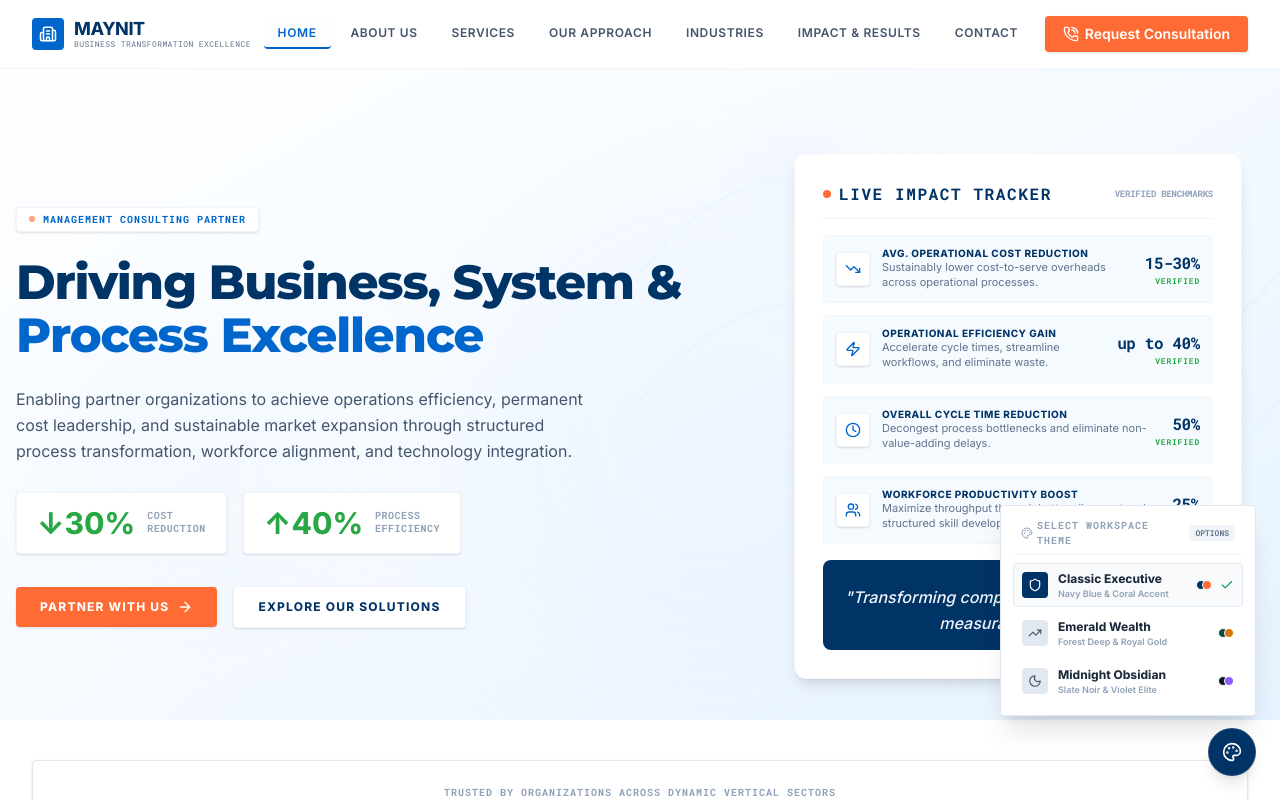
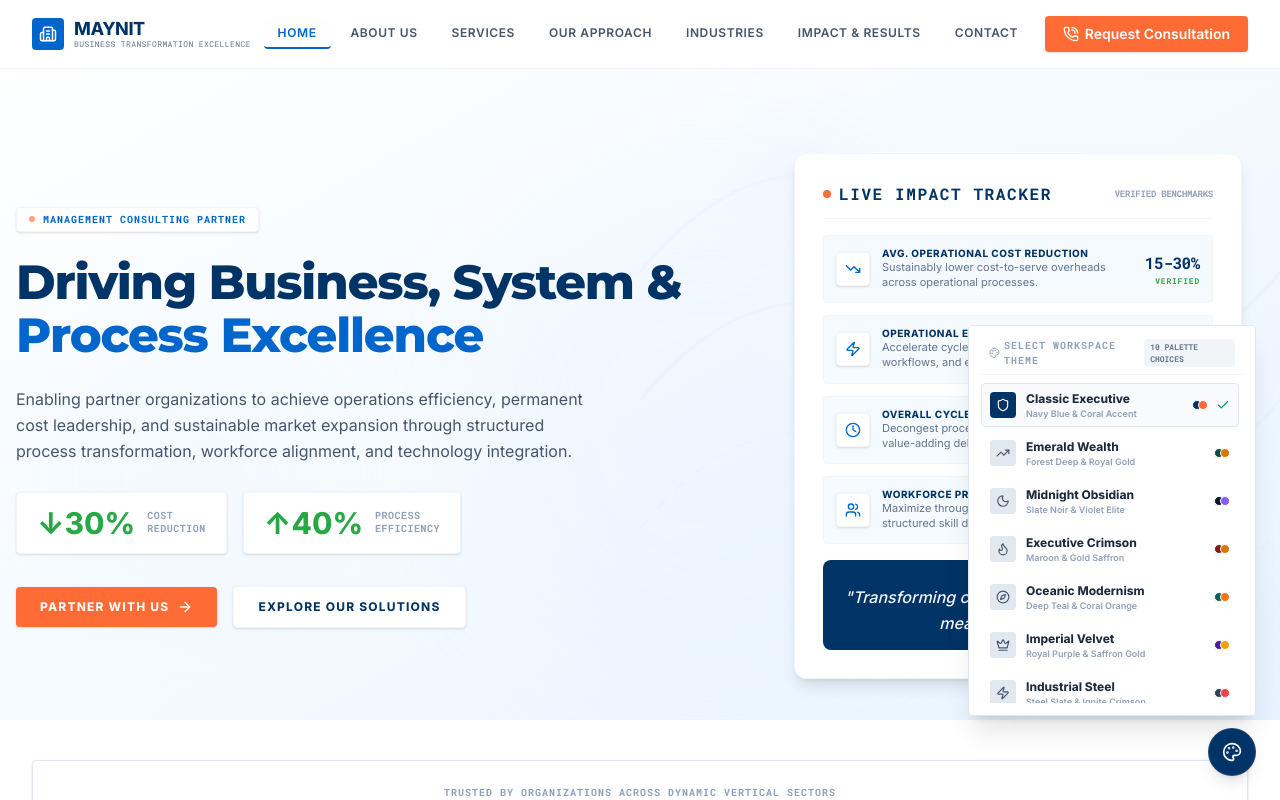
Before and after one commit to devansh-kaila-006/Website, a React (Vite) app: page / in a window 1280 px wide. Both pictures are taken after a click on the button "Toggle Brand Themes". Shown: the top 800 px of the page. Built offline with nearby package versions, Linux system fonts and the light colour scheme.

Commit message:
feat: add multiple color themes to ThemeSelector
Introduce seven new professional color themes including Crimson, Oceanic, Imperial, and Corporate to enhance visual customization for Maynit's branding. Updated the theme selection component to support these new color variables and UI configurations.

```diff
--- a/src/components/ThemeSelector.tsx
+++ b/src/components/ThemeSelector.tsx
@@ -1,5 +1,5 @@
 import { useState, useRef, useEffect } from 'react';
-import { Palette, Check, Shield, TrendingUp, Moon } from 'lucide-react';
+import { Palette, Check, Shield, TrendingUp, Moon, Flame, Compass, Crown, Zap, Activity, Briefcase, Snowflake } from 'lucide-react';
 import { motion, AnimatePresence } from 'motion/react';
 
 interface ThemeSelectorProps {
@@ -43,6 +43,55 @@ export default function ThemeSelector({ currentTheme, onThemeChange }: ThemeSele
       description: 'Slate Noir & Violet Elite',
       icon: Moon,
       colors: ['bg-[#0F172A]', 'bg-[#8B5CF6]']
+    },
+    {
+      id: 'crimson',
+      name: 'Executive Crimson',
+      description: 'Maroon & Gold Saffron',
+      icon: Flame,
+      colors: ['bg-[#7F1D1D]', 'bg-[#D97706]']
+    },
+    {
+      id: 'oceanic',
+      name: 'Oceanic Modernism',
+      description: 'Deep Teal & Coral Orange',
+      icon: Compass,
+      colors: ['bg-[#115E59]', 'bg-[#F97316]']
+    },
+    {
+      id: 'imperial',
+      name: 'Imperial Velvet',
+      description: 'Royal Purple & Saffron Gold',
+      icon: Crown,
+      colors: ['bg-[#4C1D95]', 'bg-[#F59E0B]']
+    },
+    {
+      id: 'steel',
+      name: 'Industrial Steel',
+      description: 'Steel Slate & Ignite Crimson',
+      icon: Zap,
+      colors: ['bg-[#334155]', 'bg-[#EF4444]']
+    },
+    {
+      id: 'forest',
+      name: 'Tactical Forest',
+      description: 'Spruce Pine & Sandstone Gold',
+      icon: Activity,
+      colors: ['bg-[#14532D]', 'bg-[#EAB308]']
+    },
+    {
+      id: 'corporate',
+      name: 'Silicon Enterprise',
+      description: 'Enterprise Royal & Cyber Cyan',
+      icon: Briefcase,
+      colors: ['bg-[#1E3A8A]', 'bg-[#06B6D4]']
+    },
+    {
+      id: 'nordic',
+      name: 'Nordic Winter Rose',
+      description: 'Deep Indigo & Arctic Rose',
+      icon: Snowflake,
+      colors: ['bg-[#1E1B4B]', 'bg-[#FB7185]']
     }
   ];
 
@@ -55,7 +104,7 @@ export default function ThemeSelector({ currentTheme, onThemeChange }: ThemeSele
             animate={{ opacity: 1, y: 0, scale: 1 }}
             exit={{ opacity: 0, y: 15, scale: 0.95 }}
             transition={{ duration: 0.2, ease: 'easeOut' }}
-            className="mb-3 w-64 bg-white border border-slate-200 rounded shadow-xl p-3 space-y-2 text-left"
+            className="mb-3 w-72 bg-white border border-slate-200 rounded shadow-xl p-3 space-y-2 text-left"
           >
             <div className="px-2 pb-1.5 border-b border-slate-100 flex items-center justify-between">
               <span className="text-[10px] font-mono font-extrabold uppercase tracking-widest text-slate-400 flex items-center gap-1">
@@ -63,11 +112,11 @@ export default function ThemeSelector({ currentTheme, onThemeChange }: ThemeSele
                 Select Workspace Theme
               </span>
               <span className="text-[8px] font-mono bg-slate-100 text-slate-500 px-1.5 py-0.5 rounded uppercase font-bold">
-                Options
+                10 Palette Choices
               </span>
             </div>
 
-            <div className="space-y-1">
+            <div className="space-y-1 max-h-80 overflow-y-auto pr-1 scrollbar-thin scrollbar-thumb-slate-200">
               {themes.map((themeOption) => {
                 const isActive = currentTheme === themeOption.id;
                 const Icon = themeOption.icon;
--- a/src/index.css
+++ b/src/index.css
@@ -33,6 +33,69 @@
     --theme-ah: #7C3AED;
     --theme-lbg: #F8FAFC;
     --theme-lbg-rgb: 248, 250, 252;
+  }
+
+  :root.theme-crimson {
+    --theme-p: #7F1D1D; /* Executive Crimson */
+    --theme-s: #991B1B; /* Rich Maroon */
+    --theme-a: #D97706; /* Elite Saffron/Amber Gold */
+    --theme-ah: #B45309;
+    --theme-lbg: #FEF2F2;
+    --theme-lbg-rgb: 254, 242, 242;
+  }
+
+  :root.theme-oceanic {
+    --theme-p: #115E59; /* Oceanic Deep Teal */
+    --theme-s: #0D9488; /* Fresh Sea/Teal */
+    --theme-a: #F97316; /* Energetic Coral Orange */
+    --theme-ah: #EA580C;
+    --theme-lbg: #F0FDFA;
+    --theme-lbg-rgb: 240, 253, 250;
+  }
+
+  :root.theme-imperial {
+    --theme-p: #4C1D95; /* Royal Velvet Purple */
+    --theme-s: #6D28D9; /* Medium Royal Violet */
+    --theme-a: #F59E0B; /* Vivid Imperial Sunburst Saffron */
+    --theme-ah: #D97706;
+    --theme-lbg: #F5F3FF;
+    --theme-lbg-rgb: 245, 243, 255;
+  }
+
+  :root.theme-steel {
+    --theme-p: #334155; /* Industrial Steel Slate */
+    --theme-s: #64748B; /* Medium Cool Slate */
+    --theme-a: #EF4444; /* Ignite Crimson Red */
+    --theme-ah: #DC2626;
+    --theme-lbg: #F1F5F9;
+    --theme-lbg-rgb: 241, 245, 249;
+  }
+
+  :root.theme-forest {
+    --theme-p: #14532D; /* Deep Spruce Pine */
+    --theme-s: #1B2A1E; /* Deep Forest Moss Accent Background */
+    --theme-a: #EAB308; /* Sandstone Ochre Yellow */
+    --theme-ah: #CA8A04;
+    --theme-lbg: #F0FDF4;
+    --theme-lbg-rgb: 240, 253, 244;
+  }
+
+  :root.theme-corporate {
+    --theme-p: #1E3A8A; /* Enterprise Royal Blue */
+    --theme-s: #2563EB; /* High-Stakes Cobalt Blue */
+    --theme-a: #06B6D4; /* Innovation Cyber Cyan */
+    --theme-ah: #0891B2;
+    --theme-lbg: #EFF6FF;
+    --theme-lbg-rgb: 239, 246, 255;
+  }
+
+  :root.theme-nordic {
+    --theme-p: #1E1B4B; /* Deep Indigo Midnight */
+    --theme-s: #818CF8; /* Glacier Periwinkle */
+    --theme-a: #FB7185; /* Arctic Rose Pink */
+    --theme-ah: #F43F5E;
+    --theme-lbg: #FFF1F2;
+    --theme-lbg-rgb: 255, 241, 242;
   }
 
   body {
```
